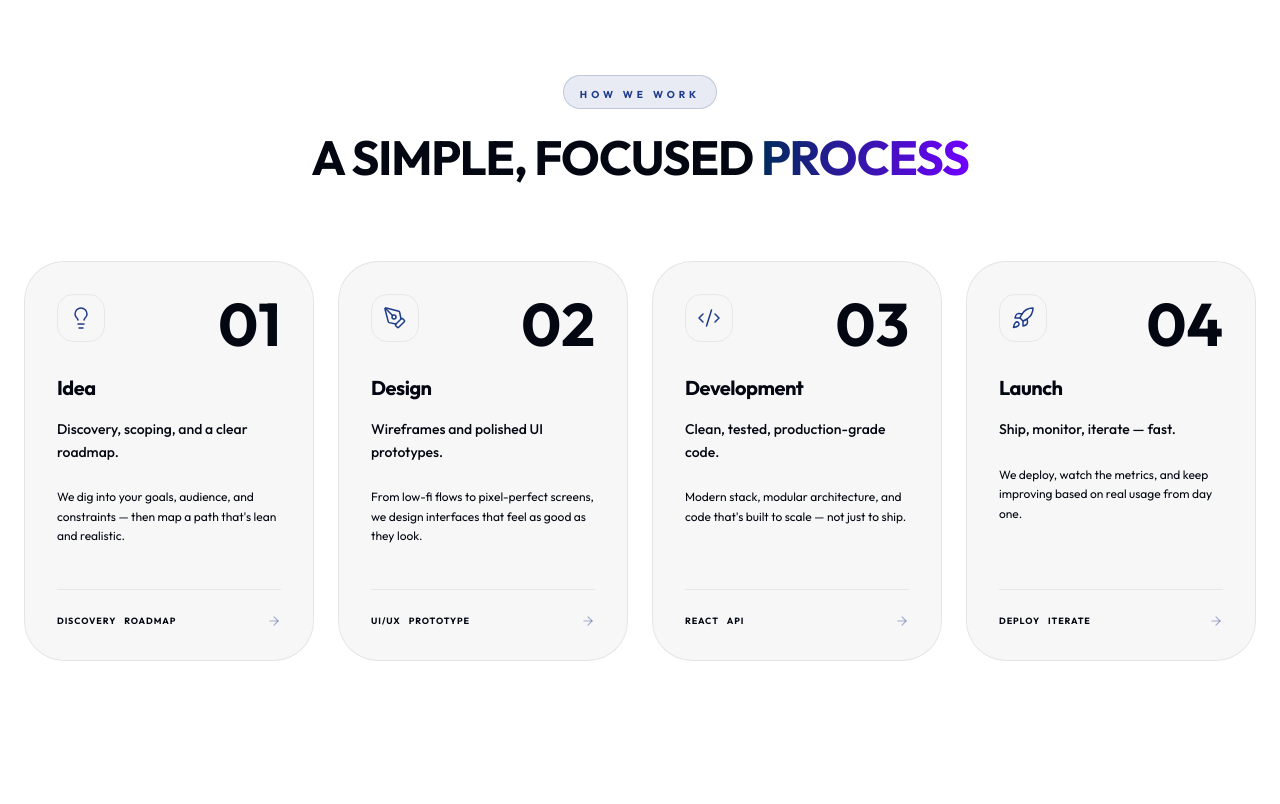
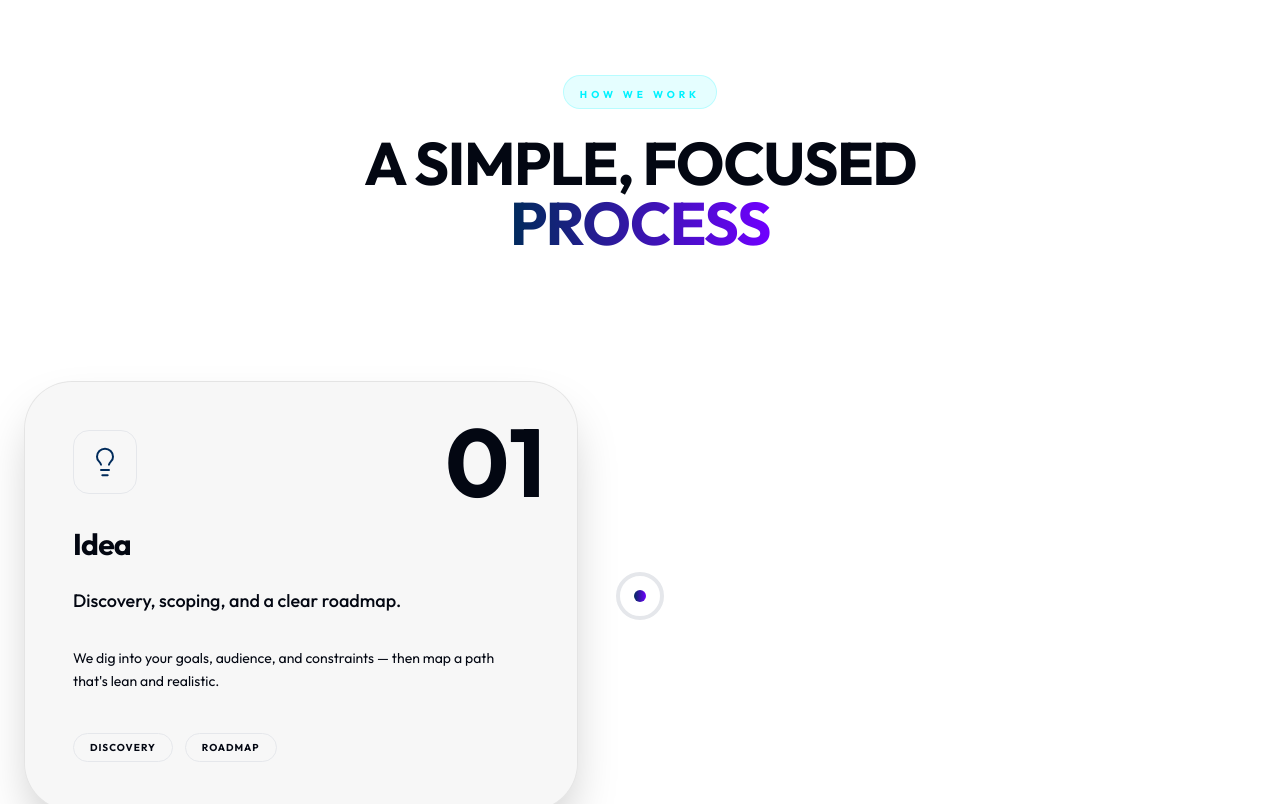
Before and after one commit to HAMZAZAWAK17/W-H__agency, a React (Vite) app: page / in a window 1280 px wide. Shown: the part 8920-9724 px from the top of the page. Built offline with nearby package versions, Linux system fonts and the light colour scheme.

Commit message:
feat: implement interactive scrolling process steps component with Framer Motion animations

```diff
--- a/src/components/sections/Steps.tsx
+++ b/src/components/sections/Steps.tsx
@@ -1,9 +1,22 @@
-import { motion } from "framer-motion";
-import { Lightbulb, PenTool, Code2, Rocket, ArrowRight } from "lucide-react";
+import { motion, useScroll, useSpring } from "framer-motion";
+import { Lightbulb, PenTool, Code2, Rocket, ArrowRight, Circle } from "lucide-react";
 import { useTranslation } from "react-i18next";
+import { useRef } from "react";
 
 export default function Steps() {
   const { t } = useTranslation();
+  const containerRef = useRef<HTMLDivElement>(null);
+
+  const { scrollYProgress } = useScroll({
+    target: containerRef,
+    offset: ["start end", "end end"]
+  });
+
+  const scaleY = useSpring(scrollYProgress, {
+    stiffness: 100,
+    damping: 30,
+    restDelta: 0.001
+  });
 
   const steps = [
     {
@@ -13,7 +26,7 @@ export default function Steps() {
       summary: t('steps.items.idea.summary'),
       details: t('steps.items.idea.details'),
       tags: ["DISCOVERY", "ROADMAP"],
-      color: "from-blue-500 to-cyan-400"
+      color: "var(--neon)"
     },
     {
       number: "02",
@@ -22,7 +35,7 @@ export default function Steps() {
       summary: t('steps.items.design.summary'),
       details: t('steps.items.design.details'),
       tags: ["UI/UX", "PROTOTYPE"],
-      color: "from-cyan-400 to-emerald-400"
+      color: "var(--electric)"
     },
     {
       number: "03",
@@ -31,7 +44,7 @@ export default function Steps() {
       summary: t('steps.items.dev.summary'),
       details: t('steps.items.dev.details'),
       tags: ["REACT", "API"],
-      color: "from-indigo-500 to-purple-500"
+      color: "var(--neon)"
     },
     {
       number: "04",
@@ -40,21 +53,24 @@ export default function Steps() {
       summary: t('steps.items.launch.summary'),
       details: t('steps.items.launch.details'),
       tags: ["DEPLOY", "ITERATE"],
-      color: "from-purple-500 to-pink-500"
+      color: "var(--electric)"
     }
   ];
 
   return (
-    <section id="steps" className="relative py-24 sm:py-32 overflow-hidden bg-background">
-      <div className="mx-auto max-w-7xl px-6">
-        <div className="flex flex-col items-center text-center mb-20">
+    <section id="steps" className="relative py-24 sm:py-32 overflow-hidden bg-background" ref={containerRef}>
+      {/* Background Decorative Elements */}
+      <div className="absolute top-0 left-1/2 -translate-x-1/2 w-px h-full bg-foreground/5 dark:bg-white/5" />
+
+      <div className="mx-auto max-w-7xl px-6 relative">
+        <div className="flex flex-col items-center text-center mb-32">
           <motion.div
             initial={{ opacity: 0, scale: 0.8 }}
             whileInView={{ opacity: 1, scale: 1 }}
             viewport={{ once: true }}
-            className="px-4 py-1 rounded-full bg-blue-900/10 dark:bg-primary/10 border border-blue-900/20 dark:border-primary/20 mb-6"
+            className="px-4 py-1 rounded-full bg-primary/10 border border-primary/20 mb-6"
           >
-            <span className="text-[10px] font-bold uppercase tracking-[0.4em] text-blue-900 dark:text-primary">
+            <span className="text-[10px] font-bold uppercase tracking-[0.4em] text-primary">
               {t('steps.subtitle')}
             </span>
           </motion.div>
@@ -62,54 +78,82 @@ export default function Steps() {
             initial={{ opacity: 0, y: 20 }}
             whileInView={{ opacity: 1, y: 0 }}
             viewport={{ once: true }}
-            className="font-display text-3xl sm:text-5xl font-extrabold tracking-tight leading-tight uppercase"
+            className="font-display text-4xl sm:text-6xl font-extrabold tracking-tight leading-tight uppercase max-w-3xl"
           >
             {t('steps.title_prefix')} <span className="text-gradient">{t('steps.title_accent')}</span>
           </motion.h2>
         </div>
 
-        <div className="grid grid-cols-1 md:grid-cols-2 lg:grid-cols-4 gap-6">
+        {/* Timeline Line */}
+        <div className="absolute left-1/2 top-[400px] bottom-0 -translate-x-1/2 w-1 hidden lg:block">
+          <motion.div
+            style={{ scaleY }}
+            className="w-full h-full bg-gradient-to-b from-[var(--neon)] to-[var(--electric)] origin-top rounded-full shadow-[0_0_15px_rgba(0,242,255,0.5)]"
+          />
+        </div>
+
+        <div className="space-y-24 sm:space-y-40 relative">
           {steps.map((s, i) => (
+            <div key={s.title} className="relative">
+              {/* Step Marker */}
+              <div className="absolute left-1/2 top-1/2 -translate-x-1/2 -translate-y-1/2 z-20 hidden lg:block">
                 <motion.div
-              key={s.title}
-              initial={{ opacity: 0, y: 20 }}
-              whileInView={{ opacity: 1, y: 0 }}
-              viewport={{ once: true }}
-              transition={{ duration: 0.6, delay: i * 0.1 }}
-              className="group relative bg-glass border border-foreground/10 dark:border-white/5 rounded-[2.5rem] p-8 min-h-[400px] flex flex-col hover:border-foreground/20 dark:hover:border-white/20 transition-all hover:-translate-y-1"
+                  initial={{ scale: 0, opacity: 0 }}
+                  whileInView={{ scale: 1, opacity: 1 }}
+                  viewport={{ once: true, margin: "-100px" }}
+                  className="w-12 h-12 rounded-full bg-background border-4 border-foreground/10 dark:border-white/10 flex items-center justify-center relative group"
                 >
-              {/* Step Number Background */}
-              <div className="absolute top-8 right-8 text-6xl font-black text-foreground/[0.03] dark:text-white/[0.03] group-hover:text-foreground/[0.06] dark:group-hover:text-white/[0.06] transition-colors pointer-events-none">
+                   <div className="absolute inset-0 rounded-full bg-[var(--neon)] opacity-0 group-hover:opacity-20 blur-md transition-opacity" />
+                   <div className="w-3 h-3 rounded-full bg-gradient-to-r from-[var(--neon)] to-[var(--electric)]" />
+                </motion.div>
+              </div>
+
+              <div className={`flex flex-col lg:flex-row items-center justify-between gap-12 ${i % 2 === 0 ? 'lg:flex-row' : 'lg:flex-row-reverse'}`}>
+                {/* Content Card */}
+                <motion.div
+                  initial={{ opacity: 0, x: i % 2 === 0 ? -50 : 50 }}
+                  whileInView={{ opacity: 1, x: 0 }}
+                  viewport={{ once: true, margin: "-100px" }}
+                  transition={{ duration: 0.8, ease: "easeOut" }}
+                  className="w-full lg:w-[45%] group"
+                >
+                  <div className="bg-glass relative overflow-hidden rounded-[3rem] p-8 sm:p-12 border border-foreground/10 dark:border-white/5 hover:border-[var(--neon)]/30 transition-all duration-500 shadow-2xl">
+                    <div className="absolute top-0 right-0 p-8 text-8xl font-black text-foreground/[0.03] dark:text-white/[0.03] group-hover:text-foreground/[0.07] transition-colors pointer-events-none">
                       {s.number}
                     </div>
 
-              <div className="relative z-10 flex flex-col h-full">
-                <div className="h-12 w-12 rounded-2xl bg-foreground/[0.03] dark:bg-white/[0.03] border border-foreground/10 dark:border-white/10 flex items-center justify-center text-blue-900 dark:text-primary mb-8 group-hover:scale-110 transition-transform">
-                  <s.icon size={24} strokeWidth={1.5} />
+                    <div className="relative z-10">
+                      <div className="inline-flex h-16 w-16 items-center justify-center rounded-2xl bg-foreground/[0.05] dark:bg-white/[0.05] border border-foreground/10 dark:border-white/10 text-[var(--neon)] mb-8 group-hover:scale-110 group-hover:shadow-[0_0_20px_rgba(0,242,255,0.2)] transition-all duration-500">
+                        <s.icon size={32} strokeWidth={1.5} />
                       </div>
 
-                <h3 className="font-display text-xl font-bold mb-4 tracking-tight text-foreground group-hover:text-blue-900 dark:group-hover:text-primary transition-colors">
+                      <h3 className="font-display text-2xl sm:text-3xl font-bold mb-6 tracking-tight text-foreground group-hover:text-[var(--neon)] transition-colors">
                         {s.title}
                       </h3>
 
-                <p className="text-muted-foreground text-sm leading-relaxed mb-6 font-medium">
+                      <p className="text-muted-foreground text-lg leading-relaxed mb-8 font-medium">
                         {s.summary}
                       </p>
 
-                <p className="text-muted-foreground/60 text-xs leading-relaxed mb-8">
+                      <p className="text-muted-foreground/60 text-sm leading-relaxed mb-10">
                         {s.details}
                       </p>
 
-                <div className="mt-auto pt-6 border-t border-foreground/10 dark:border-white/5 flex items-center justify-between">
-                  <div className="flex gap-2">
+                      <div className="flex flex-wrap gap-3">
                         {s.tags.map(tag => (
-                      <span key={tag} className="text-[9px] font-bold text-muted-foreground/40 uppercase tracking-widest">{tag}</span>
+                          <span key={tag} className="px-4 py-1.5 rounded-full bg-foreground/5 dark:bg-white/5 text-[10px] font-bold text-muted-foreground/60 uppercase tracking-widest border border-foreground/5">
+                            {tag}
+                          </span>
                         ))}
                       </div>
-                  <ArrowRight size={14} className="text-blue-900/40 dark:text-primary/40 group-hover:text-blue-900 dark:group-hover:text-primary transition-colors" />
                     </div>
                   </div>
                 </motion.div>
+
+                {/* Empty space for alternating layout */}
+                <div className="hidden lg:block lg:w-[45%]" />
+              </div>
+            </div>
           ))}
         </div>
       </div>
```
Lines whose indentation alone changed are shown as unchanged.
